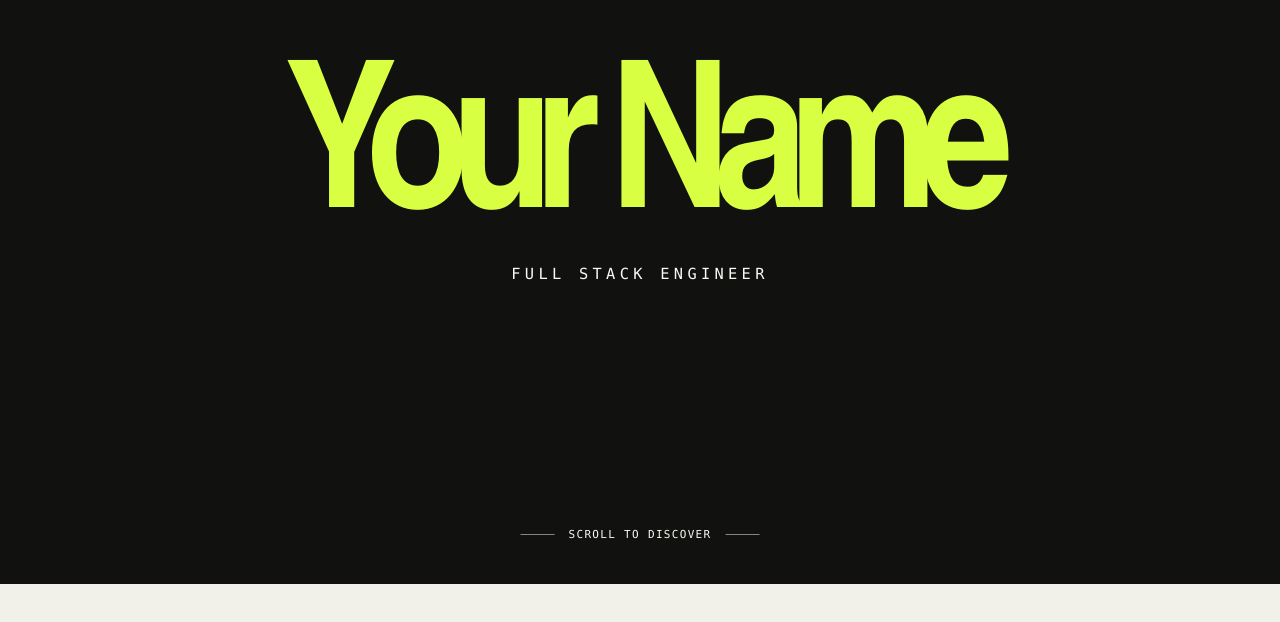
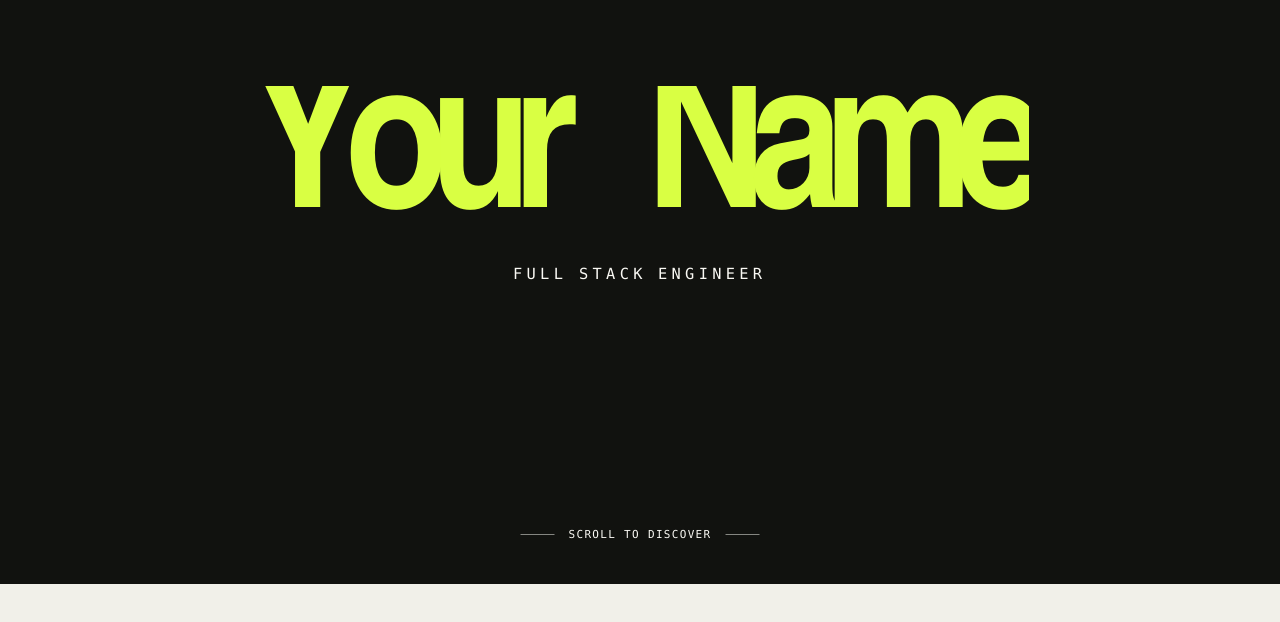
Before and after one commit to DeveloperUmerFarooq/personal-portfolio, a React (Vite) app: page / in a window 1280 px wide. Shown: the part 216-838 px from the top of the page. Built offline with nearby package versions, Linux system fonts and the light colour scheme.

Commit message:
animate split name and role exit

```diff
--- a/src/features/portfolio/components/Hero.jsx
+++ b/src/features/portfolio/components/Hero.jsx
@@ -17,8 +17,18 @@ export function Hero({ config, identity }) {
         </div>
         <div className="hero__intro" aria-hidden="true">
           <div className="hero__intro-lockup">
-            <span>{identity.name}</span>
-            <p>{config.introTitle}</p>
+            <span className="hero__name" aria-label={identity.name}>
+              {Array.from(identity.name).map((character, index) => (
+                <span
+                  className={`hero__name-letter${character === ' ' ? ' hero__name-letter--space' : ''}`}
+                  style={{ '--char-delay': `${80 + index * 45}ms` }}
+                  key={`${character}-${index}`}
+                >
+                  {character === ' ' ? '\u00a0' : character}
+                </span>
+              ))}
+            </span>
+            <p>{config.introTitle.split(' ').map((word) => <span key={word}>{word}</span>)}</p>
           </div>
           <small><i /> Scroll to discover <i /></small>
         </div>
--- a/src/hooks/useHeroScroll.js
+++ b/src/hooks/useHeroScroll.js
@@ -16,6 +16,7 @@ export function useHeroScroll() {
       const introFade = 1 - clamp((progress - 0.18) / 0.32)
       const contentReveal = clamp((progress - 0.32) / 0.24)
       const nameScale = 1 + Math.pow(progress, 2) * 12
+      const roleExit = clamp((progress - 0.05) / 0.22)
       const lineOne = clamp((progress - 0.34) / 0.18)
       const lineTwo = clamp((progress - 0.41) / 0.18)
       const lineThree = clamp((progress - 0.48) / 0.18)
@@ -24,6 +25,14 @@ export function useHeroScroll() {
       hero.style.setProperty('--hero-progress', progress.toFixed(4))
       hero.style.setProperty('--hero-intro-opacity', introFade.toFixed(4))
       hero.style.setProperty('--hero-name-scale', nameScale.toFixed(4))
+      hero.style.setProperty('--hero-role-opacity', (1 - roleExit).toFixed(4))
+      hero.style.setProperty('--hero-role-blur', `${(roleExit * 9).toFixed(2)}px`)
+      hero.style.setProperty('--hero-role-left', `${(roleExit * -90).toFixed(2)}px`)
+      hero.style.setProperty('--hero-role-right', `${(roleExit * 90).toFixed(2)}px`)
+      hero.style.setProperty('--hero-role-rise', `${(roleExit * -34).toFixed(2)}px`)
+      hero.style.setProperty('--hero-role-drop', `${(roleExit * 28).toFixed(2)}px`)
+      hero.style.setProperty('--hero-role-rotate-left', `${(roleExit * -8).toFixed(2)}deg`)
+      hero.style.setProperty('--hero-role-rotate-right', `${(roleExit * 8).toFixed(2)}deg`)
       hero.style.setProperty('--hero-content-opacity', contentReveal.toFixed(4))
       hero.style.setProperty('--hero-content-shift', `${((1 - contentReveal) * 34).toFixed(2)}px`)
       hero.style.setProperty('--hero-content-scale', (0.975 + contentReveal * 0.025).toFixed(4))
--- a/src/styles/portfolio.css
+++ b/src/styles/portfolio.css
@@ -38,8 +38,15 @@
 .hero__stats strong { font-size:15px; }.hero__stats span { color:var(--muted); font-size:13px; }
 .hero__intro { position:absolute; z-index:7; inset:0; display:grid; place-items:center; overflow:hidden; color:var(--paper-strong); background:var(--ink); opacity:var(--hero-intro-opacity,1); pointer-events:none; will-change:opacity; }
 .hero__intro-lockup { display:flex; align-items:center; flex-direction:column; gap:28px; }
-.hero__intro-lockup span { display:block; color:var(--acid); font:700 clamp(5rem,16vw,16rem)/.75 var(--display); letter-spacing:-.09em; white-space:nowrap; transform:scale(var(--hero-name-scale,1)); transform-origin:center; will-change:transform; }
-.hero__intro-lockup p { margin:0; font:500 clamp(.75rem,1.2vw,1rem)/1 var(--mono); letter-spacing:.28em; text-transform:uppercase; }
+.hero__name { display:flex; overflow:hidden; color:var(--acid); font:700 clamp(5rem,16vw,16rem)/.75 var(--display); letter-spacing:-.09em; white-space:nowrap; transform:scale(var(--hero-name-scale,1)); transform-origin:center; will-change:transform; }
+.hero__name-letter { display:block; min-width:.04em; transform:translateY(115%) rotate(5deg); transform-origin:left bottom; animation:name-letter-in .85s cubic-bezier(.16,1,.3,1) forwards; animation-delay:var(--char-delay); }
+.hero__name-letter--space { min-width:.42em; }
+@keyframes name-letter-in { to { transform:translateY(0) rotate(0); } }
+.hero__intro-lockup p { margin:0; display:flex; gap:.75em; font:500 clamp(.75rem,1.2vw,1rem)/1 var(--mono); letter-spacing:.28em; text-transform:uppercase; opacity:var(--hero-role-opacity,1); filter:blur(var(--hero-role-blur,0)); will-change:opacity,filter; }
+.hero__intro-lockup p span { display:block; will-change:transform; }
+.hero__intro-lockup p span:nth-child(1) { transform:translate3d(var(--hero-role-left,0),var(--hero-role-rise,0),0) rotate(var(--hero-role-rotate-left,0deg)); }
+.hero__intro-lockup p span:nth-child(2) { transform:translate3d(0,var(--hero-role-drop,0),0); }
+.hero__intro-lockup p span:nth-child(3) { transform:translate3d(var(--hero-role-right,0),var(--hero-role-rise,0),0) rotate(var(--hero-role-rotate-right,0deg)); }
 .hero__intro small { position:absolute; bottom:44px; left:50%; display:flex; align-items:center; gap:14px; font:11px/1 var(--mono); letter-spacing:.12em; text-transform:uppercase; transform:translateX(-50%); white-space:nowrap; }
 .hero__intro small i { width:34px; height:1px; background:currentColor; opacity:.5; }
 .section-label { width:var(--page); margin:0 auto; display:flex; gap:18px; align-items:center; padding:26px 0; border-bottom:1px solid var(--line); font:12px/1 var(--mono); text-transform:uppercase; letter-spacing:.06em; }
@@ -85,6 +92,7 @@
 }
 @media (prefers-reduced-motion:reduce) {
   .text-mask__line { transform:none; }
+  .hero__name-letter { transform:none; animation:none; }
   .marquee__track,.project__ring { animation:none; }
   [data-parallax] { transform:none; }
   .hero { height:auto; min-height:100svh; background:var(--paper); }
```
